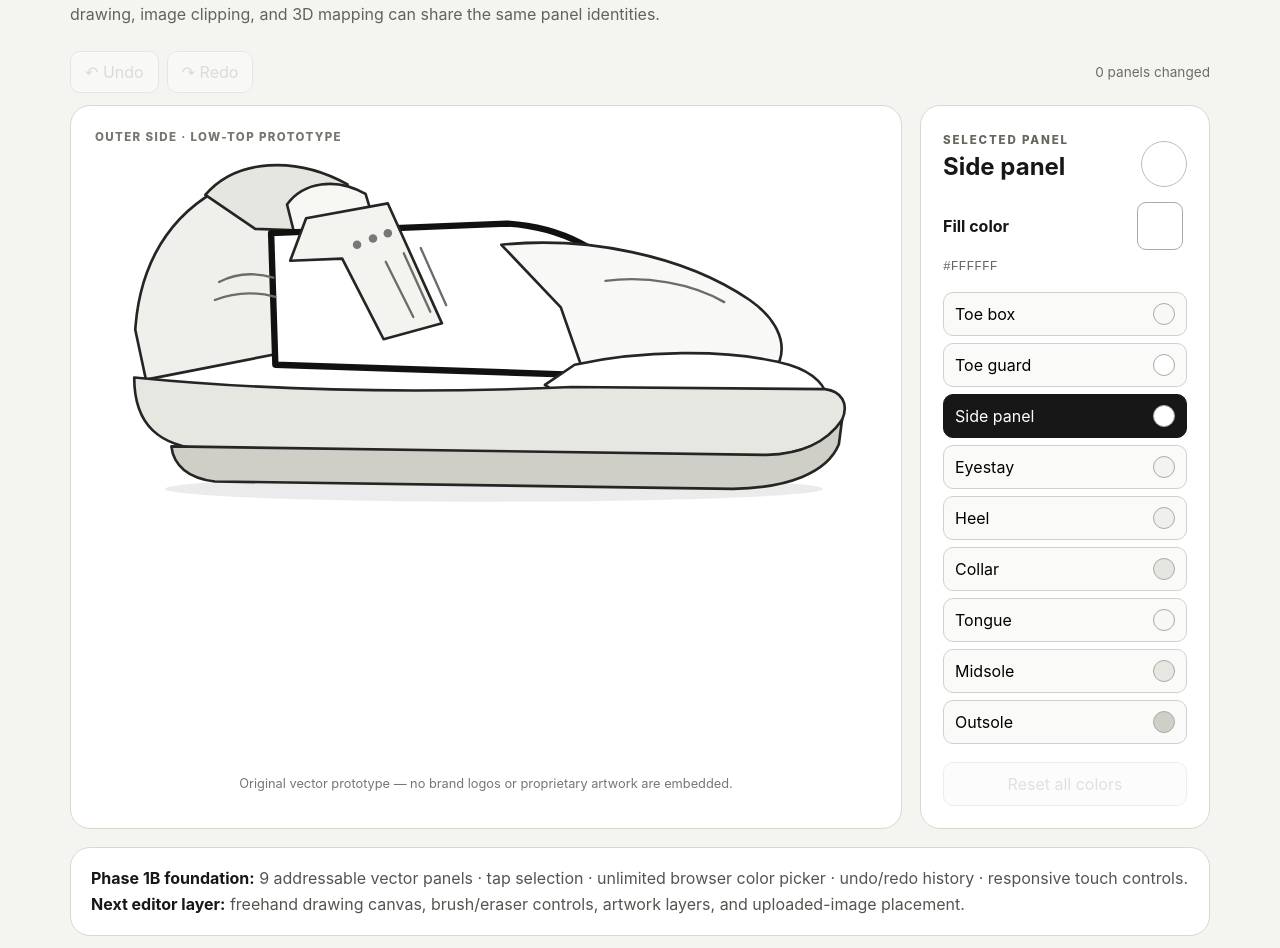
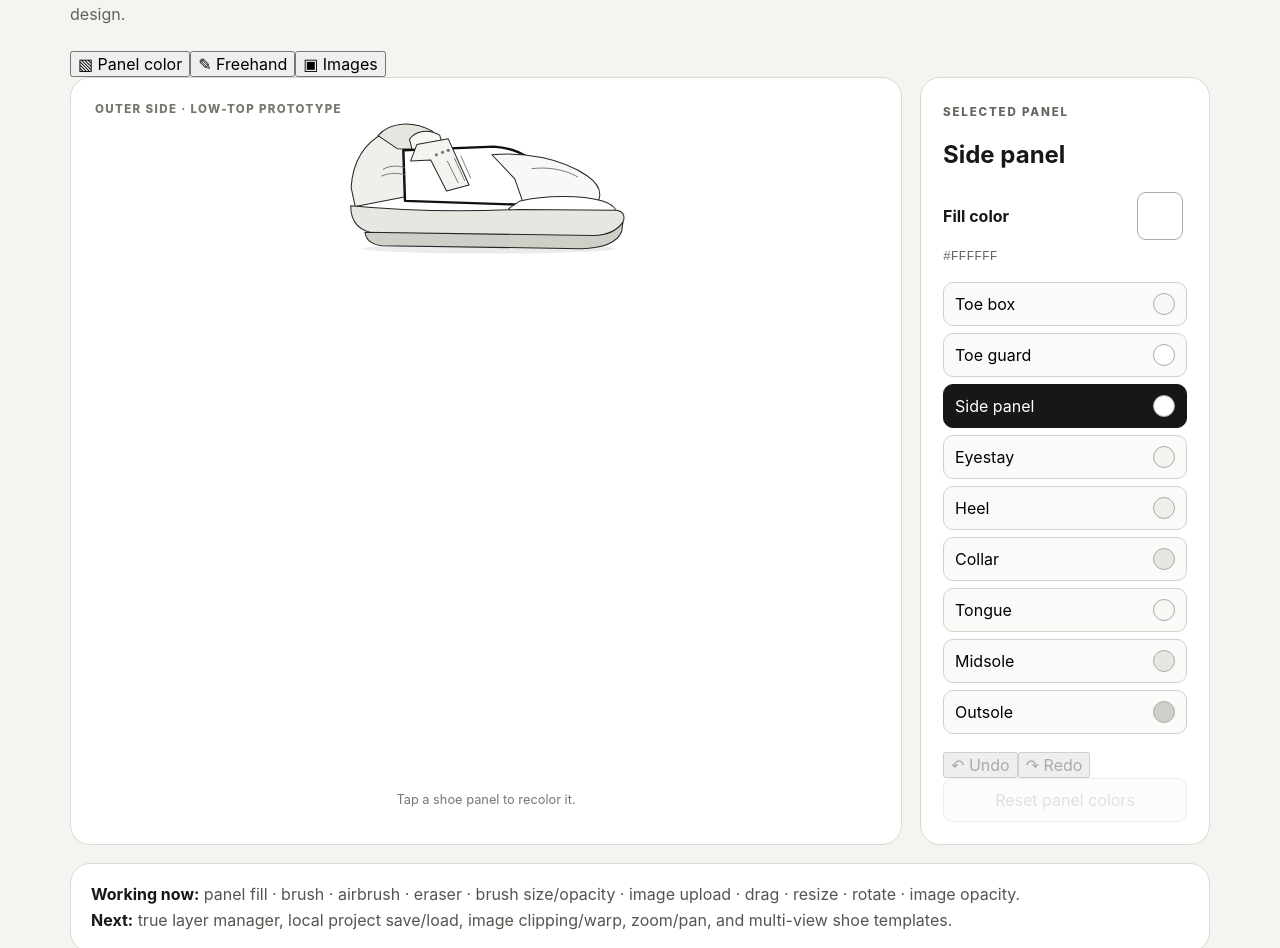
Before and after one commit to PerezAbraham86/sneaker-design-studio, a React (Vite) app: page / in a window 1280 px wide. Shown: the part 184-1132 px from the top of the page. Built offline with nearby package versions, Linux system fonts and the light colour scheme.

Commit message:
Phase 1C: integrate freehand and uploaded artwork editor

```diff
--- a/src/App.tsx
+++ b/src/App.tsx
@@ -1,157 +1,109 @@
-import { useMemo, useState } from 'react'
+import { useMemo, useRef, useState } from 'react'
+import DrawingCanvas, { type DrawTool } from './DrawingCanvas'
+import ArtworkLayer, { type ArtworkItem } from './ArtworkLayer'
 import { initialColors, panelLabels, panelPaths, type PanelColors, type PanelId } from './shoeTemplate'
 
+type Mode = 'panels' | 'draw' | 'image'
 type HistoryState = { colors: PanelColors }
-
 const panelOrder = Object.keys(panelLabels) as PanelId[]
 
-function SneakerSvg({
-  colors,
-  selected,
-  onSelect,
-}: {
-  colors: PanelColors
-  selected: PanelId
-  onSelect: (panel: PanelId) => void
-}) {
-  return (
-    <svg className="shoe-svg" viewBox="55 55 735 350" role="img" aria-label="Selectable low-top sneaker design template">
-      <g className="shoe-shadow"><ellipse cx="430" cy="380" rx="310" ry="12" /></g>
-      {(Object.keys(panelPaths) as PanelId[]).map((id) => (
-        <path
-          key={id}
-          d={panelPaths[id]}
-          fill={colors[id]}
-          className={'shoe-panel' + (selected === id ? ' selected' : '')}
-          onClick={() => onSelect(id)}
-          tabIndex={0}
-          role="button"
-          aria-label={'Select ' + panelLabels[id]}
-          onKeyDown={(event) => {
-            if (event.key === 'Enter' || event.key === ' ') {
-              event.preventDefault()
-              onSelect(id)
-            }
-          }}
-        />
-      ))}
+function SneakerSvg({ colors, selected, onSelect, enabled }: { colors: PanelColors; selected: PanelId; onSelect:(p:PanelId)=>void; enabled:boolean }) {
+  return <svg className="shoe-svg" viewBox="55 55 735 350" role="img" aria-label="Selectable low-top sneaker">
+    <g className="shoe-shadow"><ellipse cx="430" cy="380" rx="310" ry="12"/></g>
+    {(Object.keys(panelPaths) as PanelId[]).map(id => <path key={id} d={panelPaths[id]} fill={colors[id]}
+      className={'shoe-panel'+(selected===id&&enabled?' selected':'')} onClick={()=>enabled&&onSelect(id)} />)}
     <g className="shoe-details" aria-hidden="true">
-        <path d="M328 166 L354 218 M345 158 L370 213 M361 153 L385 207" />
-        <path d="M171 185 C188 176 205 176 222 181 M167 202 C187 194 205 194 224 199" />
-        <path d="M535 184 C573 179 616 186 647 204" />
-        <circle cx="301" cy="150" r="4" /><circle cx="316" cy="144" r="4" /><circle cx="330" cy="139" r="4" />
+      <path d="M328 166 L354 218 M345 158 L370 213 M361 153 L385 207"/>
+      <path d="M171 185 C188 176 205 176 222 181 M167 202 C187 194 205 194 224 199"/>
+      <path d="M535 184 C573 179 616 186 647 204"/>
+      <circle cx="301" cy="150" r="4"/><circle cx="316" cy="144" r="4"/><circle cx="330" cy="139" r="4"/>
     </g>
   </svg>
-  )
 }
 
-export default function App() {
-  const [selected, setSelected] = useState<PanelId>('quarter')
-  const [colors, setColors] = useState<PanelColors>({ ...initialColors })
-  const [past, setPast] = useState<HistoryState[]>([])
-  const [future, setFuture] = useState<HistoryState[]>([])
+export default function App(){
+  const [mode,setMode]=useState<Mode>('panels')
+  const [selected,setSelected]=useState<PanelId>('quarter')
+  const [colors,setColors]=useState<PanelColors>({...initialColors})
+  const [past,setPast]=useState<HistoryState[]>([])
+  const [future,setFuture]=useState<HistoryState[]>([])
+  const [tool,setTool]=useState<DrawTool>('brush')
+  const [drawColor,setDrawColor]=useState('#111111')
+  const [brushSize,setBrushSize]=useState(10)
+  const [drawOpacity,setDrawOpacity]=useState(1)
+  const [clearSignal,setClearSignal]=useState(0)
+  const [artworks,setArtworks]=useState<ArtworkItem[]>([])
+  const [selectedArtwork,setSelectedArtwork]=useState<string|null>(null)
+  const fileRef=useRef<HTMLInputElement>(null)
+  const currentArtwork=artworks.find(x=>x.id===selectedArtwork)??null
+  const changedCount=useMemo(()=>panelOrder.filter(id=>colors[id]!==initialColors[id]).length,[colors])
 
-  const currentHex = colors[selected]
-  const changedCount = useMemo(
-    () => panelOrder.filter((id) => colors[id] !== initialColors[id]).length,
-    [colors],
-  )
-
-  const commitColors = (next: PanelColors) => {
-    setPast((items) => [...items.slice(-39), { colors: { ...colors } }])
-    setColors(next)
-    setFuture([])
+  const commitColors=(next:PanelColors)=>{setPast(x=>[...x.slice(-39),{colors:{...colors}}]);setColors(next);setFuture([])}
+  const setPanelColor=(color:string)=>{if(color!==colors[selected])commitColors({...colors,[selected]:color})}
+  const undo=()=>{const p=past[past.length-1];if(!p)return;setFuture(x=>[{colors:{...colors}},...x].slice(0,40));setColors({...p.colors});setPast(x=>x.slice(0,-1))}
+  const redo=()=>{const n=future[0];if(!n)return;setPast(x=>[...x.slice(-39),{colors:{...colors}}]);setColors({...n.colors});setFuture(x=>x.slice(1))}
+  const updateArtwork=(id:string,patch:Partial<ArtworkItem>)=>setArtworks(items=>items.map(item=>item.id===id?{...item,...patch}:item))
+  const addImage=(file:File)=>{
+    if(!file.type.startsWith('image/'))return
+    const reader=new FileReader()
+    reader.onload=()=>{const id=crypto.randomUUID();setArtworks(x=>[...x,{id,src:String(reader.result),name:file.name,x:50,y:50,scale:1,rotation:0,opacity:1}]);setSelectedArtwork(id);setMode('image')}
+    reader.readAsDataURL(file)
   }
 
-  const setColor = (color: string) => {
-    if (color === colors[selected]) return
-    commitColors({ ...colors, [selected]: color })
-  }
+  return <main className="app-shell">
+    <header><p className="eyebrow">PHASE 1C · ARTWORK STUDIO</p><h1>Sneaker Design Studio</h1>
+      <p>Color individual panels, draw freehand over the shoe, or upload artwork and position it directly on the design.</p></header>
 
-  const undo = () => {
-    const previous = past[past.length - 1]
-    if (!previous) return
-    setFuture((items) => [{ colors: { ...colors } }, ...items].slice(0, 40))
-    setColors({ ...previous.colors })
-    setPast((items) => items.slice(0, -1))
-  }
-
-  const redo = () => {
-    const next = future[0]
-    if (!next) return
-    setPast((items) => [...items.slice(-39), { colors: { ...colors } }])
-    setColors({ ...next.colors })
-    setFuture((items) => items.slice(1))
-  }
-
-  const reset = () => {
-    if (changedCount === 0) return
-    commitColors({ ...initialColors })
-  }
-
-  return (
-    <main className="app-shell">
-      <header>
-        <p className="eyebrow">PHASE 1B · PANEL ENGINE</p>
-        <h1>Sneaker Design Studio</h1>
-        <p>
-          Tap an individual shoe panel to select it, then fill it with any color.
-          The template is vector-based so later drawing, image clipping, and 3D mapping can share the same panel identities.
-        </p>
-      </header>
-
-      <div className="top-actions" aria-label="Design history">
-        <button onClick={undo} disabled={!past.length}>↶ Undo</button>
-        <button onClick={redo} disabled={!future.length}>↷ Redo</button>
-        <span>{changedCount} panel{changedCount === 1 ? '' : 's'} changed</span>
-      </div>
+    <nav className="mode-tabs" aria-label="Editor mode">
+      <button className={mode==='panels'?'active':''} onClick={()=>setMode('panels')}>▧ Panel color</button>
+      <button className={mode==='draw'?'active':''} onClick={()=>setMode('draw')}>✎ Freehand</button>
+      <button className={mode==='image'?'active':''} onClick={()=>setMode('image')}>▣ Images</button>
+    </nav>
 
     <section className="workspace">
       <div className="canvas-card">
         <div className="view-label">OUTER SIDE · LOW-TOP PROTOTYPE</div>
-          <SneakerSvg colors={colors} selected={selected} onSelect={setSelected} />
-          <p className="hint">
-            Original vector prototype — no brand logos or proprietary artwork are embedded.
-          </p>
+        <div className="design-stage">
+          <SneakerSvg colors={colors} selected={selected} onSelect={setSelected} enabled={mode==='panels'}/>
+          <ArtworkLayer items={artworks} selectedId={mode==='image'?selectedArtwork:null} onSelect={setSelectedArtwork} onChange={updateArtwork}/>
+          <div className={'draw-layer '+(mode==='draw'?'enabled':'disabled')}><DrawingCanvas tool={tool} color={drawColor} size={brushSize} opacity={drawOpacity} clearSignal={clearSignal}/></div>
+        </div>
+        <p className="hint">{mode==='draw'?'Draw with your finger, mouse, or stylus.':mode==='image'?'Drag uploaded artwork directly across the shoe.':'Tap a shoe panel to recolor it.'}</p>
       </div>
 
       <aside>
-          <div className="selection-heading">
-            <div>
-              <span className="micro">SELECTED PANEL</span>
-              <h2>{panelLabels[selected]}</h2>
-            </div>
-            <span className="swatch" style={{ background: currentHex }} />
-          </div>
+        {mode==='panels' && <>
+          <span className="micro">SELECTED PANEL</span><h2>{panelLabels[selected]}</h2>
+          <label className="color-control"><span>Fill color</span><input type="color" value={colors[selected]} onChange={e=>setPanelColor(e.target.value)}/></label>
+          <code>{colors[selected].toUpperCase()}</code>
+          <div className="panel-list">{panelOrder.map(p=><button key={p} className={selected===p?'active':''} onClick={()=>setSelected(p)}>{panelLabels[p]}<span className="mini-swatch" style={{background:colors[p]}}/></button>)}</div>
+          <div className="history-row"><button onClick={undo} disabled={!past.length}>↶ Undo</button><button onClick={redo} disabled={!future.length}>↷ Redo</button></div>
+          <button className="reset" onClick={()=>changedCount&&commitColors({...initialColors})} disabled={!changedCount}>Reset panel colors</button>
+        </>}
 
-          <label className="color-control">
-            <span>Fill color</span>
-            <input type="color" value={currentHex} onChange={(event) => setColor(event.target.value)} />
-          </label>
-          <code>{currentHex.toUpperCase()}</code>
+        {mode==='draw' && <>
+          <span className="micro">FREEHAND TOOLS</span><h2>Paint layer</h2>
+          <div className="tool-grid">{(['brush','airbrush','eraser'] as DrawTool[]).map(t=><button key={t} className={tool===t?'active':''} onClick={()=>setTool(t)}>{t==='brush'?'Brush':t==='airbrush'?'Airbrush':'Eraser'}</button>)}</div>
+          <label className="control-row">Paint color<input type="color" value={drawColor} onChange={e=>setDrawColor(e.target.value)}/></label>
+          <label className="slider-label">Brush size <b>{brushSize}px</b><input type="range" min="2" max="60" value={brushSize} onChange={e=>setBrushSize(+e.target.value)}/></label>
+          <label className="slider-label">Opacity <b>{Math.round(drawOpacity*100)}%</b><input type="range" min="10" max="100" value={drawOpacity*100} onChange={e=>setDrawOpacity(+e.target.value/100)}/></label>
+          <button className="reset" onClick={()=>setClearSignal(x=>x+1)}>Clear freehand layer</button>
+        </>}
 
-          <div className="panel-list" aria-label="Shoe panels">
-            {panelOrder.map((panel) => (
-              <button
-                key={panel}
-                className={selected === panel ? 'active' : ''}
-                onClick={() => setSelected(panel)}
-              >
-                {panelLabels[panel]}
-                <span className="mini-swatch" style={{ background: colors[panel] }} />
-              </button>
-            ))}
-          </div>
-
-          <button className="reset" onClick={reset} disabled={!changedCount}>Reset all colors</button>
+        {mode==='image' && <>
+          <span className="micro">IMAGE ARTWORK</span><h2>Uploaded artwork</h2>
+          <input ref={fileRef} className="file-input" type="file" accept="image/png,image/jpeg,image/webp" onChange={e=>{const f=e.target.files?.[0];if(f)addImage(f);e.target.value=''}}/>
+          <button className="primary" onClick={()=>fileRef.current?.click()}>+ Upload image</button>
+          {artworks.length>0 && <div className="artwork-list">{artworks.map(a=><button key={a.id} className={selectedArtwork===a.id?'active':''} onClick={()=>setSelectedArtwork(a.id)}>{a.name}</button>)}</div>}
+          {currentArtwork && <div className="image-controls">
+            <label className="slider-label">Size <b>{Math.round(currentArtwork.scale*100)}%</b><input type="range" min="20" max="250" value={currentArtwork.scale*100} onChange={e=>updateArtwork(currentArtwork.id,{scale:+e.target.value/100})}/></label>
+            <label className="slider-label">Rotation <b>{currentArtwork.rotation}°</b><input type="range" min="-180" max="180" value={currentArtwork.rotation} onChange={e=>updateArtwork(currentArtwork.id,{rotation:+e.target.value})}/></label>
+            <label className="slider-label">Opacity <b>{Math.round(currentArtwork.opacity*100)}%</b><input type="range" min="10" max="100" value={currentArtwork.opacity*100} onChange={e=>updateArtwork(currentArtwork.id,{opacity:+e.target.value/100})}/></label>
+            <button className="danger" onClick={()=>{setArtworks(x=>x.filter(a=>a.id!==currentArtwork.id));setSelectedArtwork(null)}}>Remove image</button>
+          </div>}
+        </>}
       </aside>
     </section>
-
-      <section className="roadmap">
-        <strong>Phase 1B foundation:</strong> 9 addressable vector panels · tap selection · unlimited browser color picker · undo/redo history · responsive touch controls.
-        <br />
-        <strong>Next editor layer:</strong> freehand drawing canvas, brush/eraser controls, artwork layers, and uploaded-image placement.
-      </section>
+    <section className="roadmap"><strong>Working now:</strong> panel fill · brush · airbrush · eraser · brush size/opacity · image upload · drag · resize · rotate · image opacity.<br/><strong>Next:</strong> true layer manager, local project save/load, image clipping/warp, zoom/pan, and multi-view shoe templates.</section>
   </main>
-  )
 }
```
Lines whose indentation alone changed are shown as unchanged.
